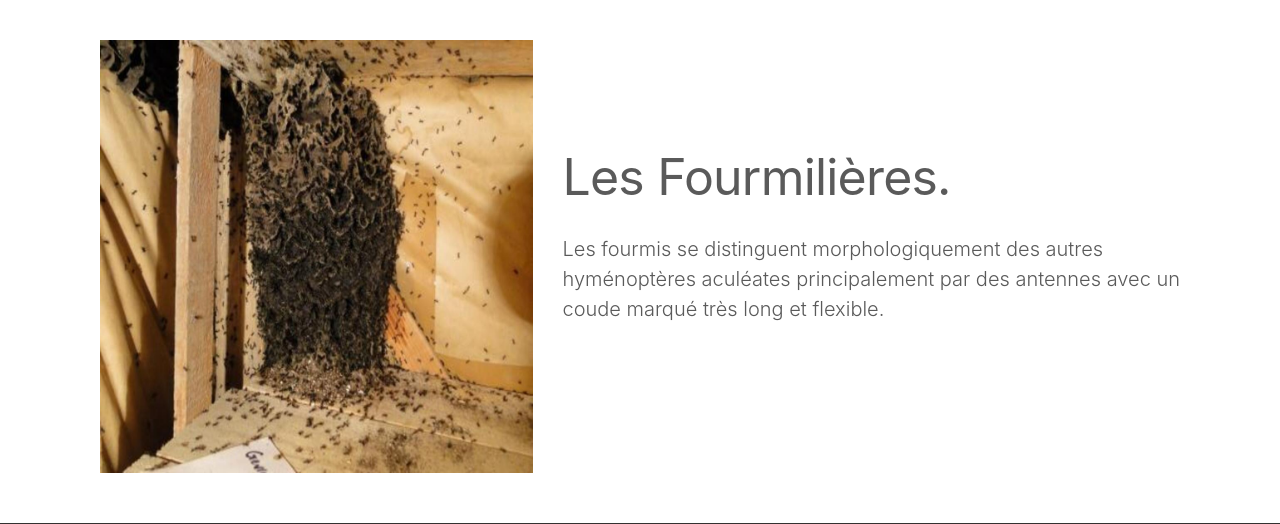
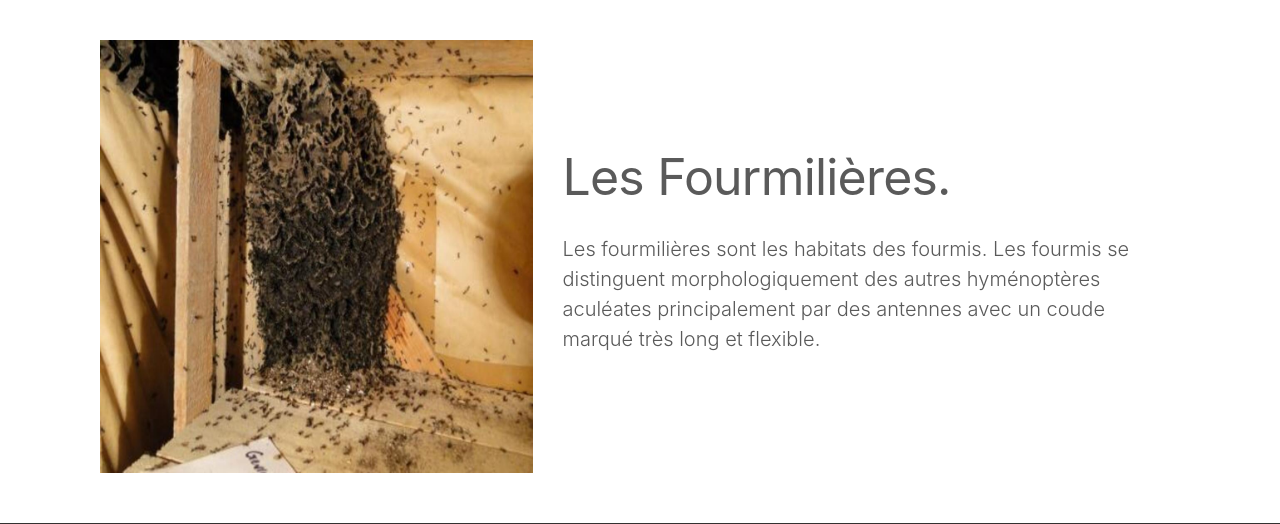
Before and after one commit to lilcriss/gfleman, a Symfony app: template templates/home/index.html.twig in a window 1280 px wide. Shown: the part 2543-3067 px from the top of the page. Run offline with Twig, Linux system fonts and the light colour scheme; the template is opened without the code that fills it, so the values that code supplies are empty; some libraries are stand-ins or nearby versions.

Commit message:
Modif Texte Presentation

```diff
--- a/templates/home/index.html.twig
+++ b/templates/home/index.html.twig
@@ -67,7 +67,9 @@
         <div class="row featurette">
             <div class="col-md-7 order-md-2">
                 <h2 class="featurette-heading">Les Fourmilières.</h2><br>
-                <p class="lead">Les fourmis se distinguent morphologiquement des autres hyménoptères aculéates principalement par des antennes avec un coude marqué très long et flexible.</p>
+                <p class="lead">Les fourmilières sont les habitats des fourmis.
+                Les fourmis se distinguent morphologiquement des autres hyménoptères aculéates principalement par des antennes avec un coude marqué très long et flexible.
+                </p>
             </div>
             <div class="col-md-5 order-md-1">
                 <img src="{{ asset('assets/img/fourmil.jpg')}}" class="img-fluid" alt="un frelon">
```
